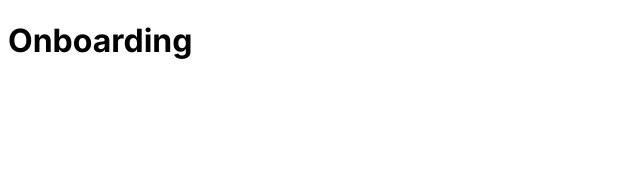
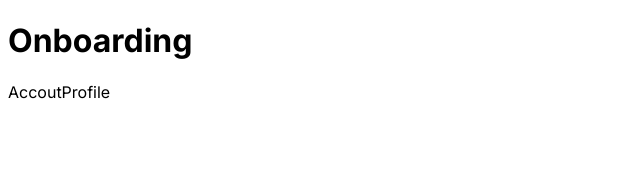
Before and after one commit to Tally2014/threads, a Next.js app: page /onboarding in a window 1280 px wide. Shown: the top 172 px of the page, without its empty margins (0-640 px from the left). Built offline with nearby package versions, Linux system fonts and the light colour scheme.

Commit message:
add - create AccountProfile.tsx and import in onboarding route

```diff
--- a/app/(auth)/onboarding/page.tsx
+++ b/app/(auth)/onboarding/page.tsx
@@ -1,9 +1,10 @@
-import React from 'react'
+import AccoutProfile from "@/components/forms/AccoutProfile";
 
 export default async function page() {
   return (
     <main>
         <h1 className='head-text'>Onboarding</h1>
+        <AccoutProfile/>
     </main>
   )
 }
--- /dev/null
+++ b/components/forms/AccoutProfile.tsx
@@ -0,0 +1,7 @@
+import React from 'react'
+
+export default function AccoutProfile() {
+  return (
+    <div>AccoutProfile</div>
+  )
+}
```
